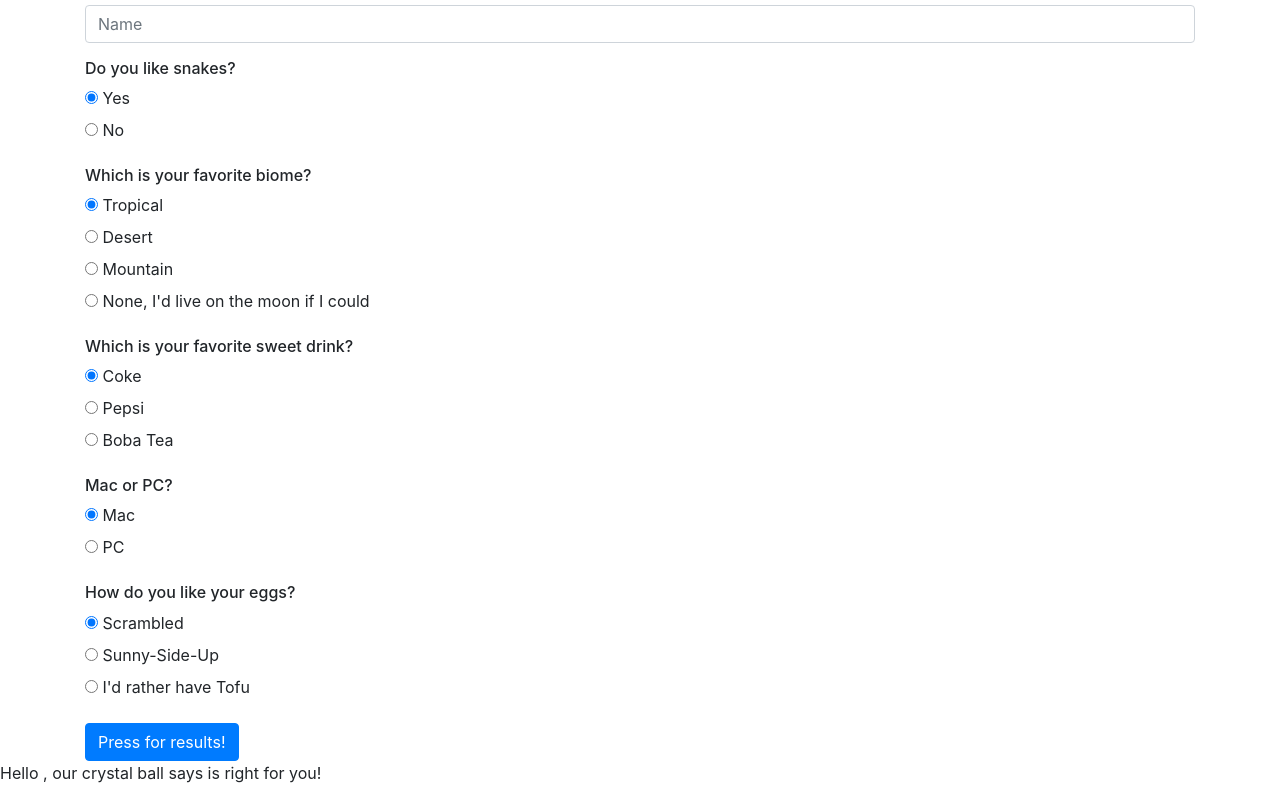
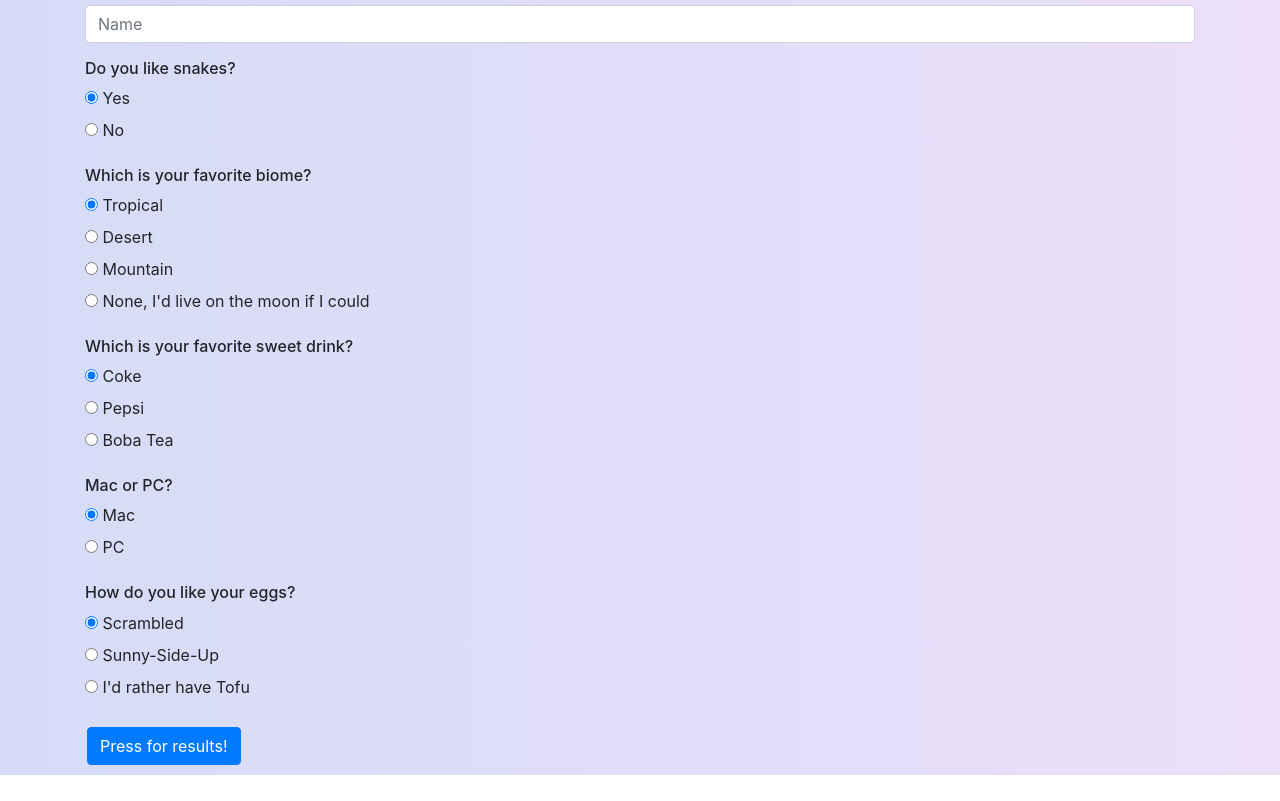
Before and after one commit to Matth5050/Programming-Language-Selector, a plain HTML site: page index.html in a window 1280 px wide. Shown: the part 117-918 px from the top of the page. After the commit the page ends 892 px from the top, so only its background shows below. Drawn offline with Linux system fonts and the light colour scheme.

Commit message:
fixed button and output alignment

```diff
--- a/css/styles.css
+++ b/css/styles.css
@@ -1,3 +1,20 @@
-.outputContainer {
+body {
+  background:linear-gradient(to right, rgba(173, 185, 240, 0.5), rgba(217, 192, 242, 0.5));
+}
+
+#outputContainer {
   display: none;
+  padding-left: 15px;
+  font-size: 1.5rem;
 }
+
+#btnContainer {
+ margin-bottom: 10px;
+ margin-left: -13px;
+ margin-top: 20px;
+}
+
+
+/* .text {
+  margin-top: 10px;
+} */
--- a/index.html
+++ b/index.html
@@ -118,10 +118,13 @@
         </label>
       </div>
     </div> <!-- End Question 5-->
-      <button type="submit" class="btn btn-primary">Press for results!</button>
-    </div>
-    <div id="outputContainer">
-      <p>Hello <span class="nameOutput"></span>, our crystal ball says <span class="langOutput"></span> is right for you!</p>
+    <div class="row" id="btnContainer">
+      <div class="col-auto">
+        <button type="submit" id="button" class="btn btn-primary ">Press for results!</button>
+      </div>
+       <div id="outputContainer" class="col-auto">
+        <p class="text">Hello <span class="nameOutput"></span>, our crystal ball says <span class="langOutput"></span> is right for you!</p>
+       </div>
     </div>
   </form> <!-- End Form -->
 </div>
```
